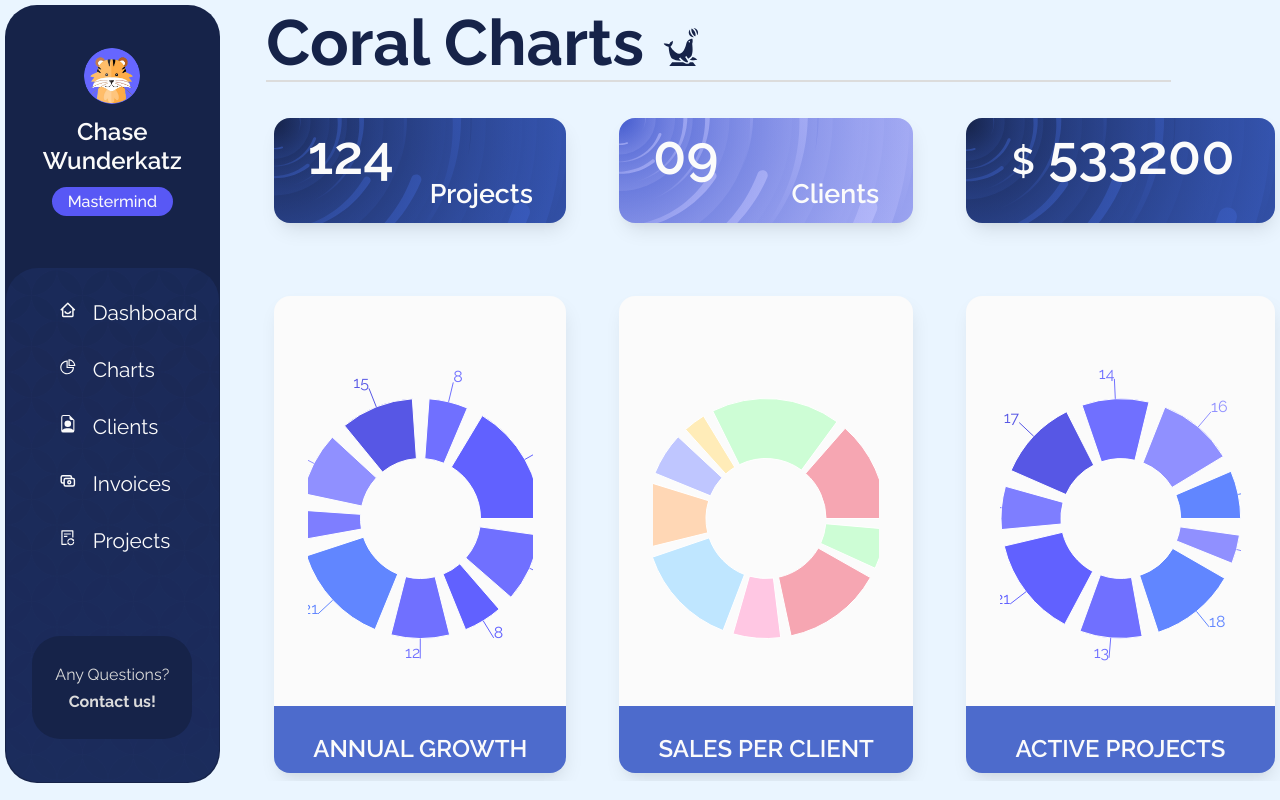
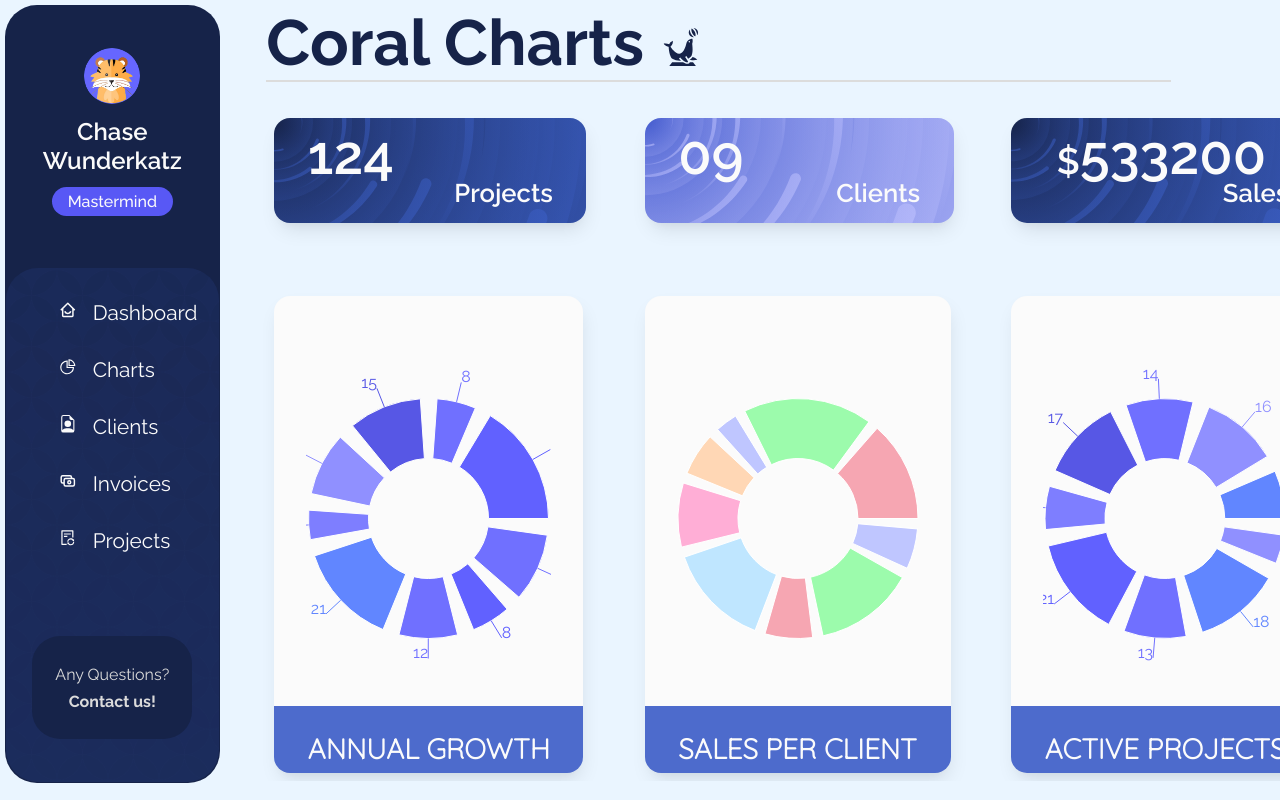
Before and after one commit to soundwanders/coral, a React (Create React App) app: page /Charts in a window 1280 px wide. Shown: the top 800 px of the page. Built offline with nearby package versions, Linux system fonts and the light colour scheme.

Commit message:
Charts update

```diff
--- a/src/App.css
+++ b/src/App.css
@@ -1,6 +1,6 @@
 @import url('https://fonts.googleapis.com/css2?family=Raleway:wght@300;400;500;600;700&display=swap');
 @import url('https://fonts.googleapis.com/css2?family=Arvo&display=swap');
-@import url('https://fonts.googleapis.com/css2?family=Lilita+One&display=swap');
+@import url('https://fonts.googleapis.com/css2?family=Quicksand:wght@300&display=swap');
 
 body {
   width: 100%;
--- a/src/components/charts/Sales.jsx
+++ b/src/components/charts/Sales.jsx
@@ -34,7 +34,6 @@
           innerRadius={60}
           outerRadius={120}
           paddingAngle={5}
-          fill="#6161ff"
         >
           {data.clients.map((entry, index) => (
             <Cell key={`cell-${index}`} fill={PastelPalette[index % PastelPalette.length]} />
--- a/src/components/common/Tooltip.jsx
+++ b/src/components/common/Tooltip.jsx
@@ -4,10 +4,10 @@
   padding: 0.33rem 0.6rem;
   border: 0px solid transparent;
   border-radius: 1rem;
-  color: #00007b;
+  color: #00004a;
   font-size: 0.9rem;
   font-weight: 600;
-  background: #ffe1c3;
+  background: #ffffde;
   transform: translateY(-0.25rem);
   opacity: 0.8;
 `;
--- a/src/routes/Charts.jsx
+++ b/src/routes/Charts.jsx
@@ -34,7 +34,8 @@
               {TotalClients} <Label>Clients</Label>{' '}
             </InfoCard>
             <InfoCard>
-              <Dollar>$</Dollar> {TotalRevenue}{' '}
+              <Dollar>$</Dollar>
+              {TotalRevenue} <Label>Sales</Label>{' '}
             </InfoCard>
 
             <CardContainer>
@@ -117,7 +118,7 @@
 
 const Label = styled.span`
   display: block;
-  font-size: 1.675rem;
+  font-size: 1.6rem;
   line-height: 0.5;
   text-align: right;
   color: ${White};
@@ -125,7 +126,7 @@
 
 const CardContainer = styled.div`
   width: 80%;
-  padding: 0 2.1rem;
+  padding: 0 2rem;
   margin: 0;
   border-radius: 1rem;
   background: ${White};
@@ -133,9 +134,13 @@
   box-shadow: ${CardShadow};
   transition: 0.3s ease-in-out;
 
+  &:hover {
+    box-shadow: ${HoverEffect};
+  }
+
   @media screen and (min-width: 320px) and (max-width: 1080px) {
-    width: 90%;
-    padding: 0.3rem 1rem;
+    width: 85%;
+    padding: 0.5rem 1rem;
   }
 `;
 
@@ -150,14 +155,14 @@
   height: 0;
   line-height: 0;
   text-align: center;
-  font-size: 1.5rem;
+  font-family: 'Quicksand', sans-serif;
+  font-size: 1.75rem;
   color: ${White};
   font-weight: 600;
   transform: translateY(-1.5rem);
 
   @media screen and (min-width: 320px) and (max-width: 1080px) {
     font-size: 1.375rem;
-    transform: translateY(-1rem);
   }
 `;
 
--- a/src/utilities/index.js
+++ b/src/utilities/index.js
@@ -27,15 +27,7 @@
   '#6161ff',
   '#7070ff',
 ];
-export const PastelPalette = [
-  '#f6a6b2',
-  '#cdfdd5',
-  '#ffecb8',
-  '#bfc6ff',
-  '#ffd7b5',
-  '#bfe6ff',
-  '#ffc7e3',
-];
+export const PastelPalette = ['#f6a6b2', '#9cfbac', '#bfc6ff', '#ffd7b5', '#ffaed6', '#bfe6ff'];
 
 const RevenueArray = data.clients.map(client => client.totalSales);
 export const TotalRevenue = RevenueArray.reduce(function (total, saleValue) {
```
